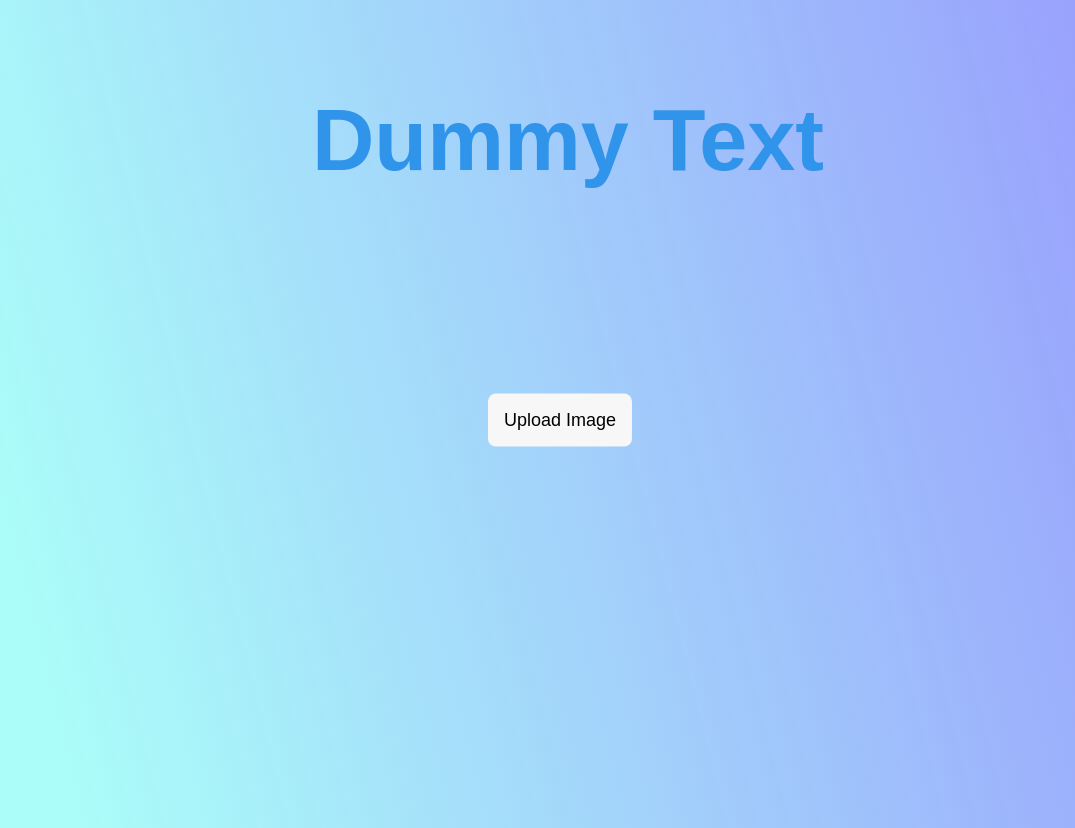
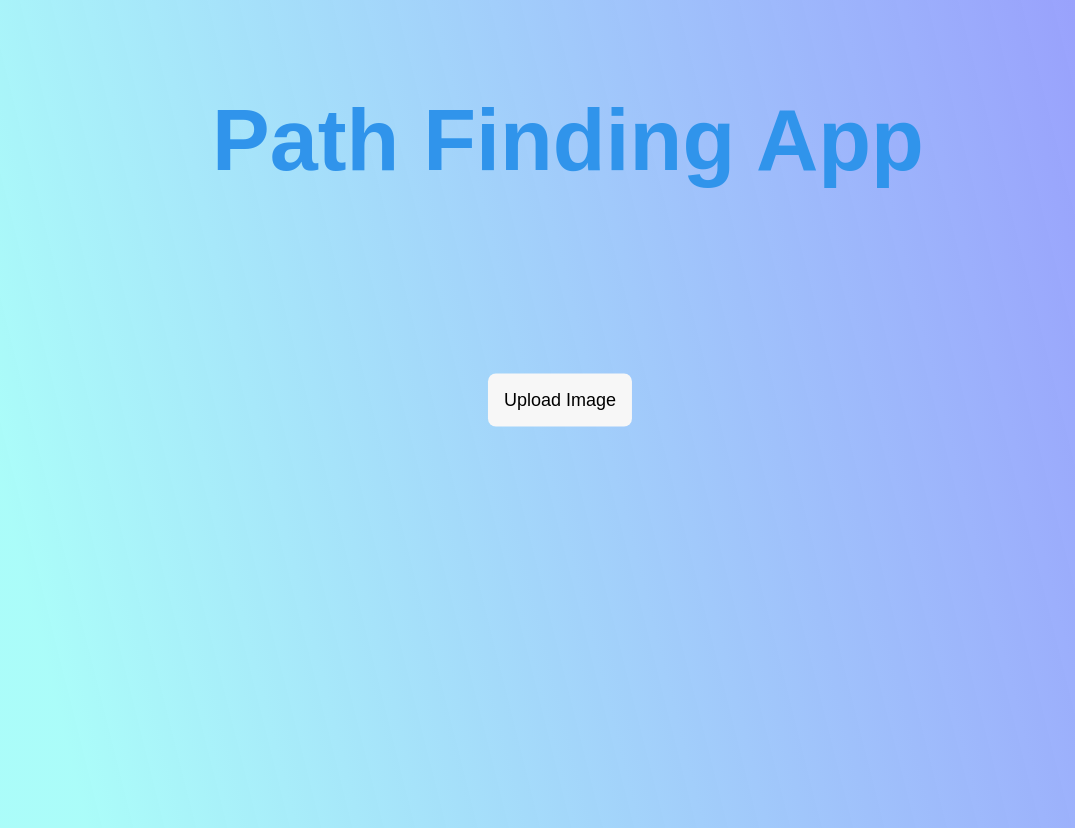
Before and after one commit to Biggeroof/Hack-The-North-2021, a plain HTML site: page Front-End/index.html in a window 1280 px wide. Shown: the whole page, without its empty margins (80-1155 px from the left). Drawn offline with Linux system fonts and the light colour scheme.

Commit message:
fixed some of the formatting + page viewwidth and height

```diff
--- a/Front-End/app.css
+++ b/Front-End/app.css
@@ -1,6 +1,7 @@
 body{
   width: 100vw;
   height: 100vh;
+  overflow: hidden;
   background: rgb(2,0,36);
   background: linear-gradient( 75.9deg, rgba(156,252,248, 0.85) 11.2%, rgba(110,123,251,0.70) 91.1% );
 }
@@ -15,6 +16,15 @@ h1 {
     align-items: center;
 }
 
+.imageUpload {
+  background-color: #f7f7f7;
+  color: black;
+  padding: 16px;
+  font-family: Arial, Helvetica, sans-serif;
+  font-size: 18px;
+  border: none;
+  border-radius: 8px;
+}
 
 /* UTLITIES CSS */
 .flex-column {
@@ -58,8 +68,10 @@ h1 {
     font-size: 18px;
     border: none;
     border-radius: 8px;
-    margin-top: 20px;
+    margin-top: 320px;
   }
+
+
 
   .submit {
     width: 128.71px;
@@ -67,9 +79,8 @@ h1 {
     text-align: center;
     margin: 0;
     position: absolute;
-    top: 47.8%;
+    margin-top: 345px;
     left: 95.3%;
-    -ms-transform: translate(-50%, -50%);
     transform: translate(-50%, -50%);
   }
 
--- a/Front-End/app.js
+++ b/Front-End/app.js
@@ -5,6 +5,7 @@ var text = document.getElementById("text");
 var input = document.getElementById("upload");
 var button = document.getElementById("button");
 var submit = document.getElementById("submit");
+var title = document.getElementById("title");
 
 //image input
 function handleImageUpload() {
@@ -20,6 +21,7 @@ var image = document.getElementById("upload").files[0];
         submit.classList.remove("hidden");
         img.classList.add("hidden");
         input.classList.add("hidden");
+        title.classList.add("hidden");
     }
 
     reader.readAsDataURL(image);
--- a/Front-End/index.html
+++ b/Front-End/index.html
@@ -8,8 +8,8 @@
     <link rel="stylesheet" href="app.css">
 </head>
 <body>
-    <h1>Dummy Text</h1>
-    <label class="center dropbtn" id = imageUpload>
+    <h1 id="title">Path Finding App</h1>
+    <label class="center imageUpload" id = imageUpload>
         <input id="upload" class="hidden" type="file" onChange="handleImageUpload();" />
         Upload Image
     </label>
@@ -17,7 +17,7 @@
     <div class="dropdown">
         <button id="button"class="dropbtn hidden">How To Use</button>
         <div class = "dropdown-content">
-            <p>Lorem ipsum dolor sit amet consectetur, adipisicing elit. Mollitia, dolorum quia officia aut non placeat? Mollitia tempora, molestiae veniam dolorem harum, quasi voluptatem est quae iure libero quisquam debitis provident?</p>
+            <p>test text</p>
         </div>
     </div>
     <button type="button" class="hidden submit dropbtn" id="submit" onclick= "sub();">Submit</button>
```
